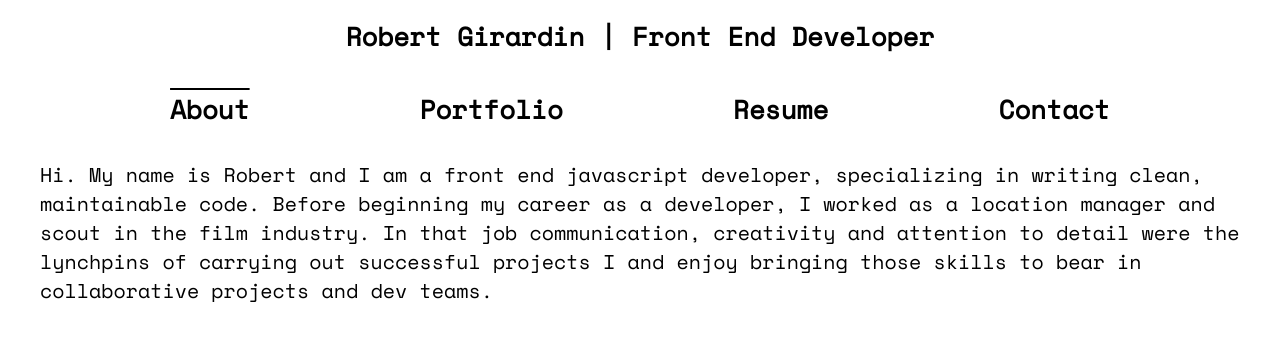
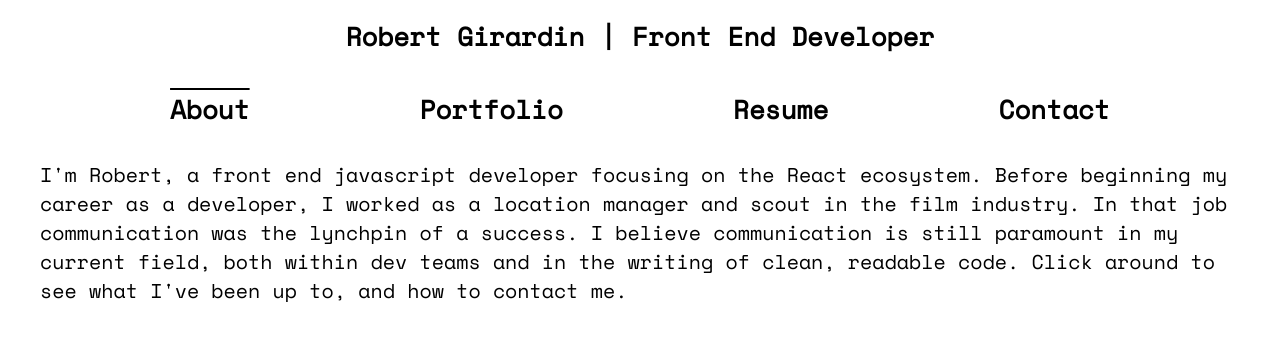
Before and after one commit to PresentMoment/PresentMoment.github.io, a React (Create React App) app: page / in a window 1280 px wide. Both pictures are taken after a click on the element "About". Shown: the top 340 px of the page. Built offline with nearby package versions, Linux system fonts and the light colour scheme.

Commit message:
copy update

```diff
--- a/src/Components/about.js
+++ b/src/Components/about.js
@@ -4,13 +4,13 @@ export default function About() {
   return (
     <div className="about">
       <p>
-        Hi. My name is Robert and I am a front end javascript developer,
-        specializing in writing clean, maintainable code. Before beginning my
-        career as a developer, I worked as a location manager and scout in the
-        film industry. In that job communication, creativity and attention to
-        detail were the lynchpins of carrying out successful projects I and
-        enjoy bringing those skills to bear in collaborative projects and dev
-        teams.
+        I'm Robert, a front end javascript developer focusing on the React
+        ecosystem. Before beginning my career as a developer, I worked as a
+        location manager and scout in the film industry. In that job
+        communication was the lynchpin of a success. I believe communication is
+        still paramount in my current field, both within dev teams and in the
+        writing of clean, readable code. Click around to see what I've been up
+        to, and how to contact me.
       </p>
     </div>
   );
```
Also changed, not shown: 1 other file (tests, documents, lock files or other folders).
